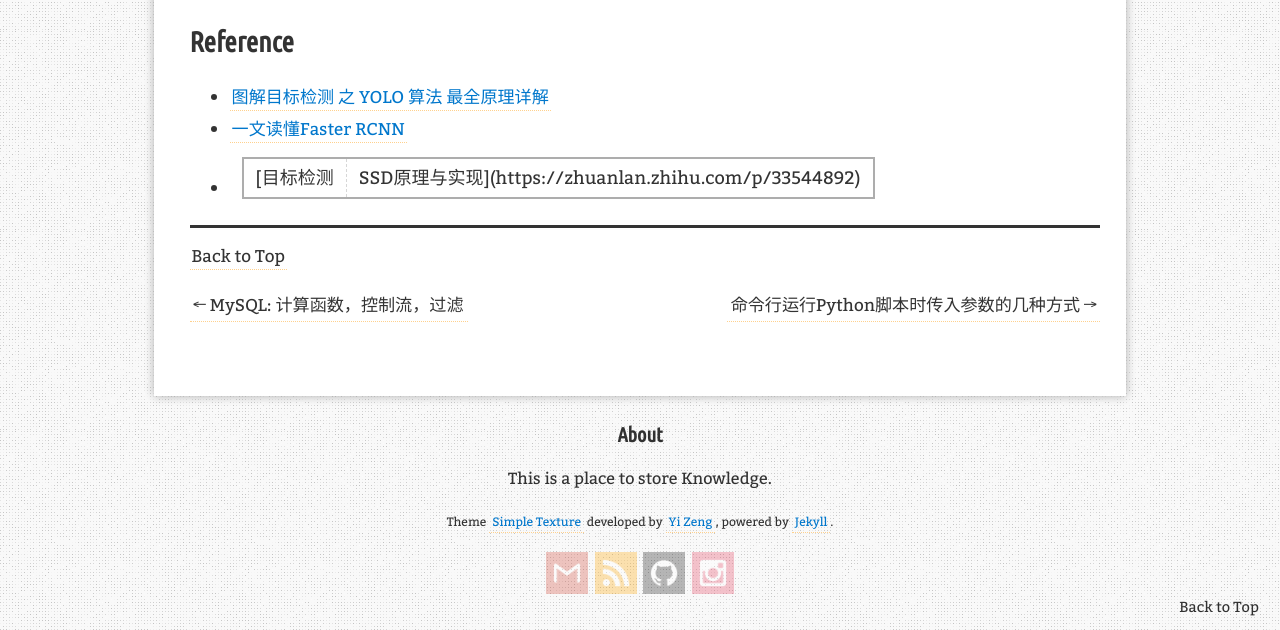
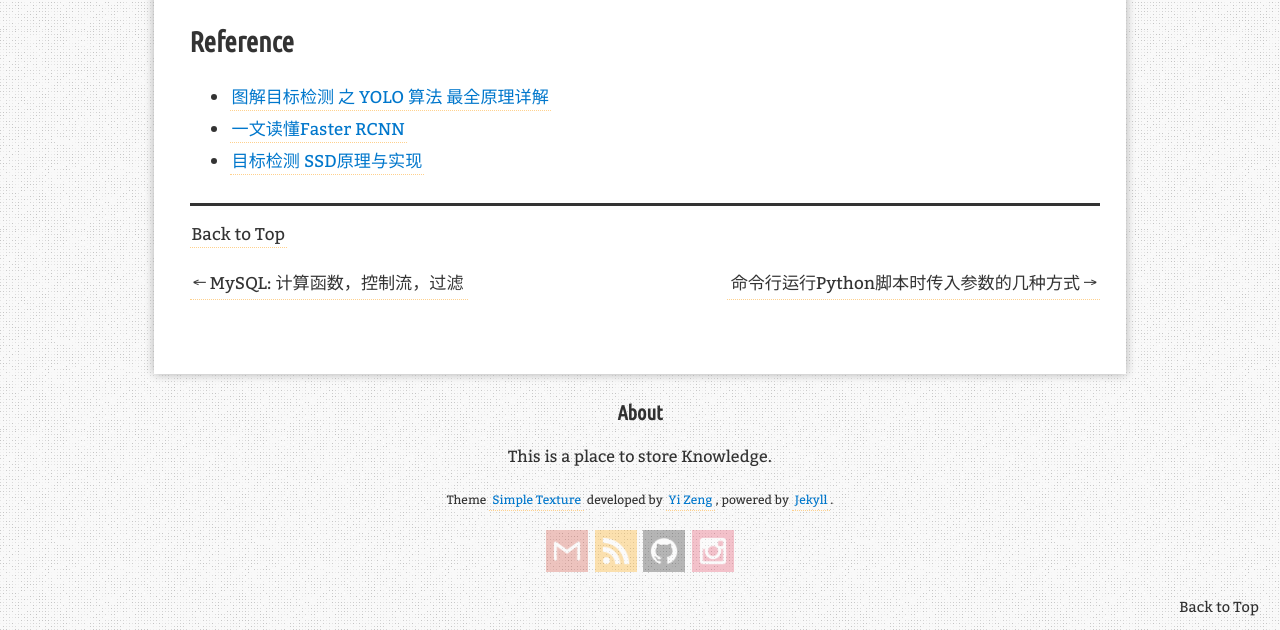
Before and after one commit to AuthurWhywait/AuthurWhywait.github.io, a Jekyll site: the page built from _posts/2022-06-10-dl.md, in a window 1280 px wide and 900 px high, scrolled down 6499 px, cut to the strip 270-900 px from the top of the window. Built offline with Jekyll 4.4.1, drawn with Linux system fonts in a browser that asks for light colours; formulas are drawn with MathJax 3; comment, search, counter and statistics services are not loaded.

Commit message:
Update 2022-06-10-dl.md

```diff
--- a/_posts/2022-06-10-dl.md
+++ b/_posts/2022-06-10-dl.md
@@ -122,4 +122,4 @@
 
 - [图解目标检测 之 YOLO 算法 最全原理详解](https://blog.csdn.net/DFCED/article/details/105157452)
 - [一文读懂Faster RCNN](https://zhuanlan.zhihu.com/p/31426458)
-- [目标检测|SSD原理与实现](https://zhuanlan.zhihu.com/p/33544892)
+- [目标检测 SSD原理与实现](https://zhuanlan.zhihu.com/p/33544892)
```
